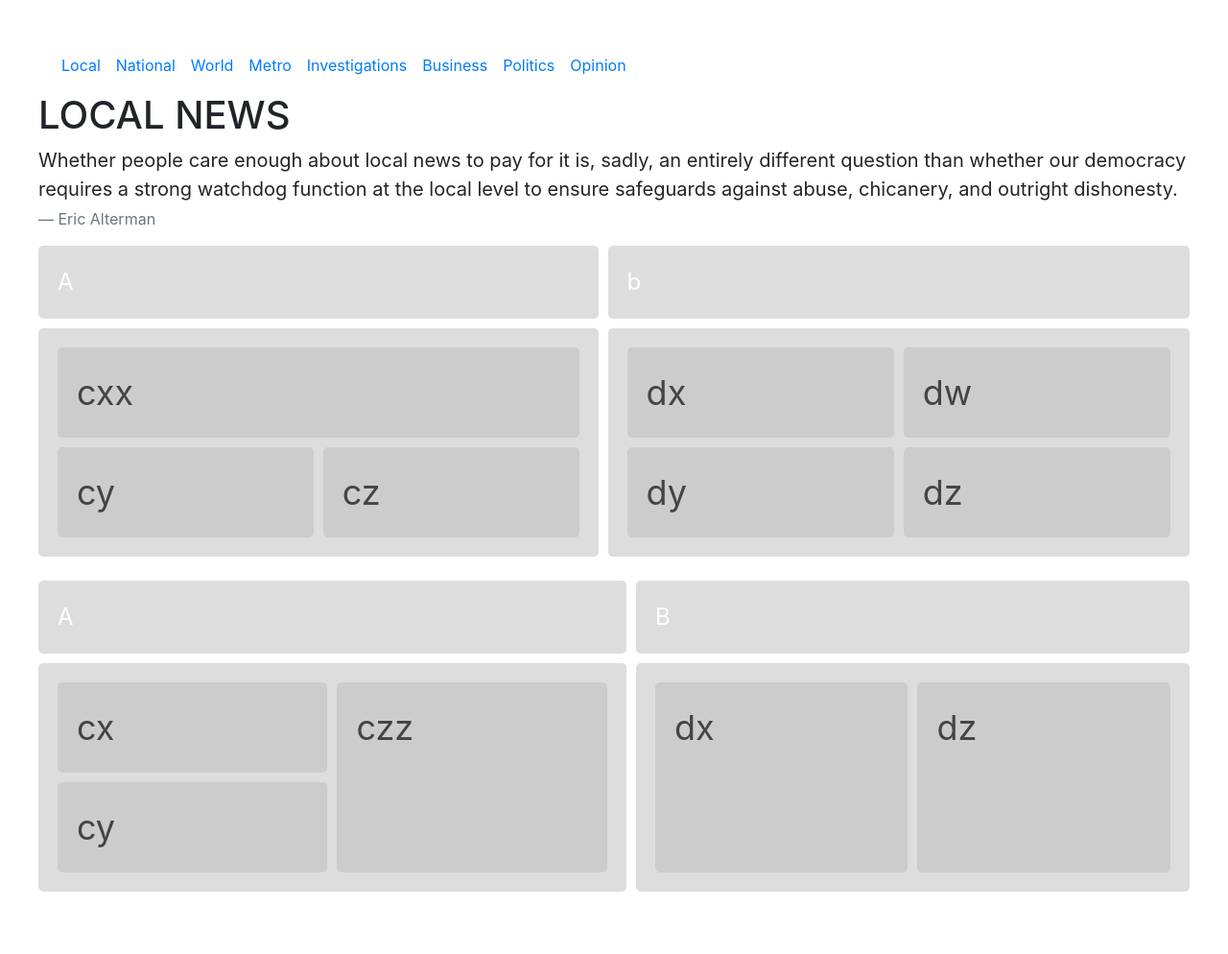
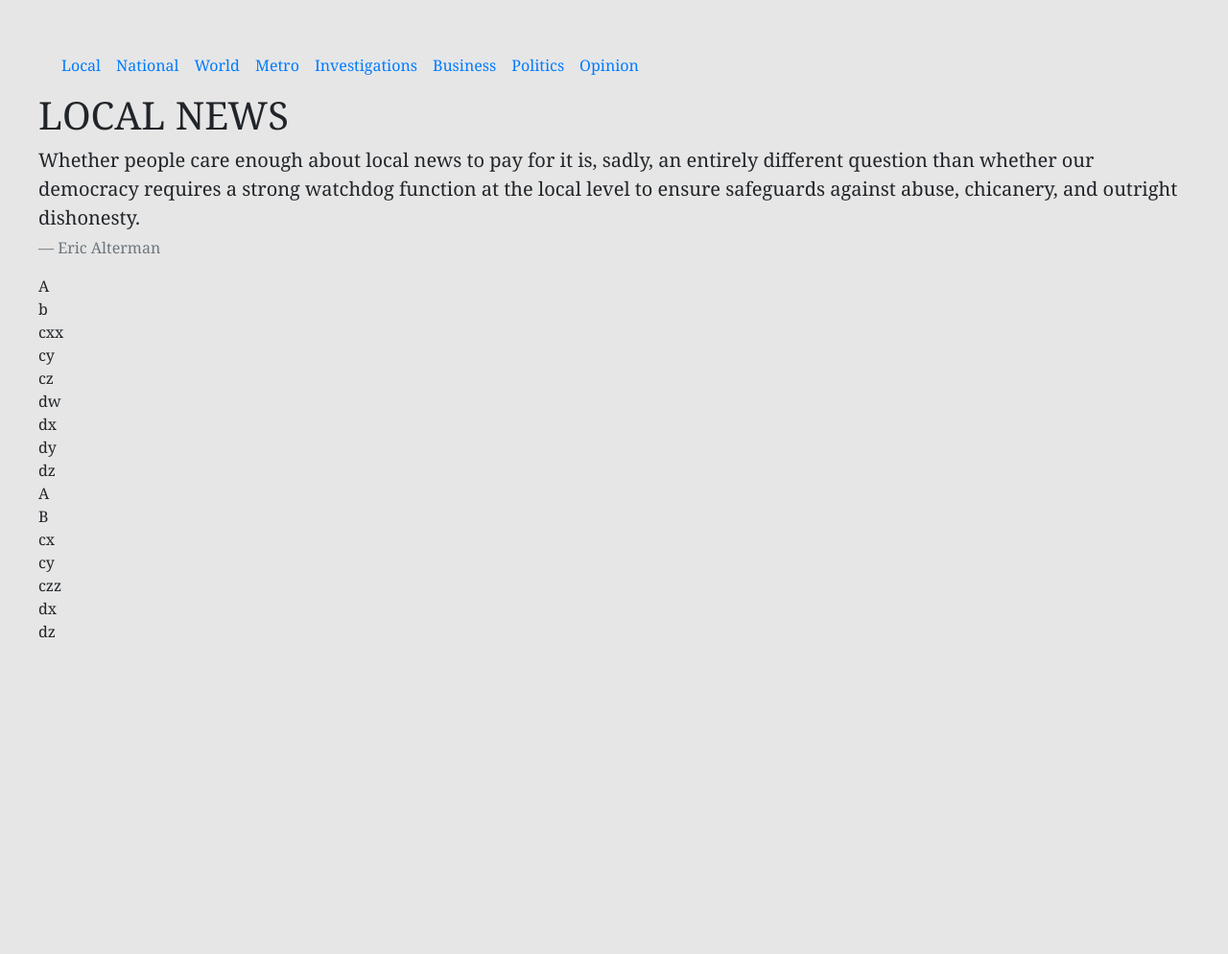
Before and after one commit to John151/news_aggregator, a Django app: template bestnews_site/templates/investigations.html in a window 1280 px wide. Shown: the whole page at 96% size. After the commit the page ends 665 px from the top, so only its background shows below. Run offline with Django 3.2, Linux system fonts and the light colour scheme; the template is opened without the code that fills it, so the values that code supplies are empty; some libraries are stand-ins or nearby versions.

Commit message:
styles look much nicer, font changed and columns added

```diff
--- a/bestnews_site/static/css/style.css
+++ b/bestnews_site/static/css/style.css
@@ -1,108 +1,30 @@
 body {
     margin: 40px;
+    background-color: rgb(230, 230, 230);
+    font-family: Georgia, "Times New Roman", Times, serif;
 }
 
 .section-header {
     align-items: center;
 }
 
-.wrapper {
-    display: grid;
-    grid-gap: 10px;
-    grid-template-columns: repeat(4, [col] auto);
-    grid-template-rows: repeat(2, [row] auto);
-    background-color: #fff;
-    color: #eee;
-    padding-bottom: 25px;
+.newspaper {
+    columns: 3;
+    background-color: rgb(226, 226, 226);
+    top: justify;
 }
 
-.box {
-    background-color: #ddd;
-    color: #fff;
-    border-radius: 5px;
-    padding: 20px;
-    font-size: 150%;
+.newspaper h2 {
+    column-span: all;
 }
 
-.box .box {
-    background-color: #ccc;
-    color: #444;
+.newspaper img {
+    width: 100%;
+    height: auto;
 }
 
-.a {
-    grid-column: col 1 / span 2;
-    grid-row: row;
+.publication {
+    font-weight: 600;
+    padding-right: 10px;
 }
-
-.b {
-    grid-column: col 3 / span 2;
-    grid-row: row;
-}
-
-.c {
-    grid-column: col / span 2;
-    grid-row: row 2;
-    display: grid;
-    grid-gap: 10px;
-    grid-template-columns: 1fr 1fr;
-}
-
-.d {
-    grid-column: col 3 / span 2;
-    grid-row: row 2;
-    display: grid;
-    grid-gap: 10px;
-    grid-template-columns: 1fr 1fr;
-}
-
-.e {
-    grid-column: col 1 / span 2;
-    grid-row: row;
-}
-
-.f {
-    grid-column: col 3 / span 2;
-    grid-row: row;
-}
-
-.w {
-    grid-column: 2;
-    grid-row: 1;
-}
-
-.x {
-    grid-column: 1;
-    grid-row: 1;
-}
-
-.xx {
-    grid-column: 1 / 3;
-    grid-row: 1;
-}
-
-.y {
-    grid-column: 1;
-    grid-row: 2;
-}
-
-.zz {
-    grid-column: 2;
-    grid-row: 1 / 3;
-}
-.g {
-    grid-column: col / span 2;
-    grid-row: row 3;
-    display: grid;
-    grid-gap: 10px;
-    grid-template-columns: 1fr 1fr;
-}
-
-.h {
-    grid-column: col 3 / span 2;
-    grid-row: row 3;
-    display: grid;
-    grid-gap: 10px;
-    grid-template-columns: 1fr 1fr;
-}
-
 /* https://open.nytimes.com/css-grid-for-designers-f74a883b98f5 */
```
Also changed, not shown: bestnews_site/templates/home.html (+10 -7 lines).
